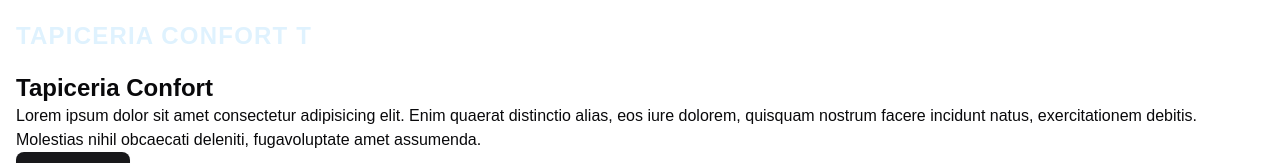
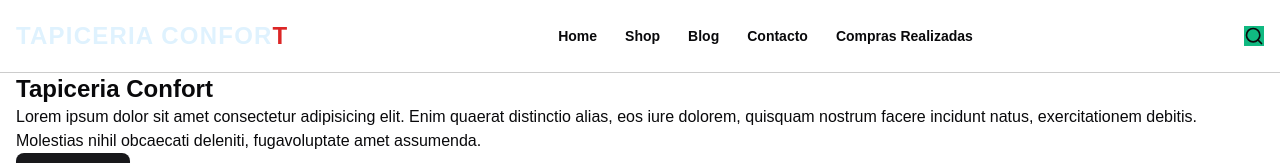
Before and after one commit to CristianDaniel24/confort-frontend, a Next.js app: page / in a window 1280 px wide. Shown: the top 163 px of the page. Built offline with nearby package versions, Linux system fonts and the light colour scheme.

Commit message:
feat: Actualizacion del Header

```diff
--- /dev/null
+++ b/Constants/Data.tsx
@@ -0,0 +1,7 @@
+export const headerData = [
+  { title: "Home", href: "/" },
+  { title: "Shop", href: "@/Shop/Page" },
+  { title: "Blog", href: "/blog" },
+  { title: "Contacto", href: "/contacto" },
+  { title: "Compras Realizadas", href: "/compras" },
+];
--- a/package.json
+++ b/package.json
@@ -37,9 +37,11 @@
     "@types/node": "^20",
     "@types/react": "^19",
     "@types/react-dom": "^19",
+    "autoprefixer": "^10.4.21",
     "eslint": "^9",
     "eslint-config-next": "15.2.1",
-    "tailwindcss": "^4",
+    "postcss": "^8.5.3",
+    "tailwindcss": "^4.1.1",
     "typescript": "^5"
   }
 }
--- a/src/app/globals.css
+++ b/src/app/globals.css
@@ -166,4 +166,7 @@
   body {
     @apply bg-background text-foreground;
   }
+  .hoverEffect {
+    @apply transition-all duration-300 ease-in-out;
+  }
 }
--- /dev/null
+++ b/src/app/shop/Page.tsx
@@ -0,0 +1,12 @@
+import React from "react";
+
+const ShopPage = () => {
+  return (
+    <div>
+      ShopPage
+      <p>EL MAS KABRON</p>
+    </div>
+  );
+};
+
+export default ShopPage;
--- a/src/components/Header.tsx
+++ b/src/components/Header.tsx
@@ -1,14 +1,18 @@
 import React from "react";
 import Container from "./Container";
 import Logo from "./Logo";
+import HeaderMenu from "./HeaderMenu";
+import SearchBar from "./SearchBar";
 
 const Header = () => {
   return (
-    <header className="bg-white py-5">
-      <Container>
+    <header className="bg-white py-5 border-b border-b-black/20">
+      <Container className="flex items-center justify-between">
         <Logo />
-        {/* <Navigation /> */}
-        {/* <Cart /> */}
+        <HeaderMenu />
+        <div>
+          <SearchBar />
+        </div>
       </Container>
     </header>
   );
--- /dev/null
+++ b/src/components/HeaderMenu.tsx
@@ -0,0 +1,38 @@
+"use client";
+
+import React from "react";
+import { headerData } from "../../Constants/Data";
+import Link from "next/link";
+import { usePathname } from "next/navigation";
+
+const HeaderMenu = () => {
+  const pathname = usePathname();
+
+  return (
+    <div className="hidden md:inline-flex w-1/3 items-center gap-7 text-sm capitalize font-semibold text-lightColor font-normal">
+      {headerData?.map((item) => (
+        <Link
+          key={item?.title}
+          href={item?.href}
+          className={
+            'hover:text-shop-discount hoverEffect relative group ${pathname === item?.href && "text-shop-discount"}'
+          }
+        >
+          {item?.title}
+          <span
+            className={`absolute -bottom-0.5 left-1/2 w-0 h-0.5 bg-shop_light_green group-hover:w-1/2 hoverEffect group-hover:left-0 ${
+              pathname === item?.href && "w-1/2"
+            }`}
+          />
+          <span
+            className={`absolute -bottom-0.5 left-1/2 w-0 h-0.5 bg-shop_light_green group-hover:w-1/2 hoverEffect group-hover:left-0 ${
+              pathname === item?.href && "w-1/2"
+            }`}
+          />
+        </Link>
+      ))}
+    </div>
+  );
+};
+
+export default HeaderMenu;
--- a/src/components/Logo.tsx
+++ b/src/components/Logo.tsx
@@ -1,5 +1,4 @@
 import { cn } from "@/lib/utils";
-// import { Link } from "lucide-react";
 import React from "react";
 
 const Logo = ({ className }: { className?: string }) => {
@@ -10,7 +9,10 @@ const Logo = ({ className }: { className?: string }) => {
         className
       )}
     >
-      TAPICERIA CONFORT <span>t</span>
+      TAPICERIA CONFOR
+      <span className="text-shop-discount group-hover:text-shop-primary-dark hoverEffect">
+        T
+      </span>
     </h2>
   );
 };
--- /dev/null
+++ b/src/components/SearchBar.tsx
@@ -0,0 +1,12 @@
+import { Search } from "lucide-react";
+import React from "react";
+
+const SearchBar = () => {
+  return (
+    <div>
+      <Search className="w-5 h-5 bg-shop-secondary hoverEffect" />
+    </div>
+  );
+};
+
+export default SearchBar;
```
Also changed, not shown: 1 other file (tests, documents, lock files or other folders).
